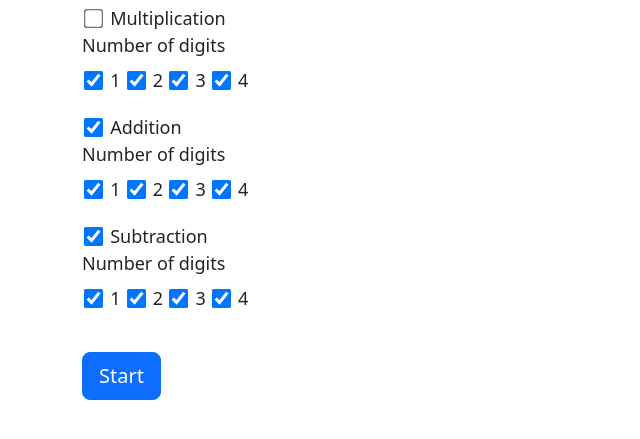
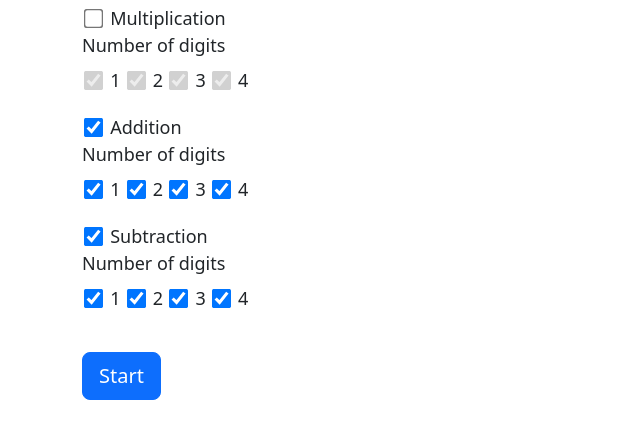
Before and after one commit to dlh89/Mental-Maths, a plain HTML site: page index.html in a window 1280 px wide. Both pictures are taken after a click on the checkbox "Multiplication". Shown: the part 133-572 px from the top of the page, without its empty margins (0-640 px from the left). Drawn offline with nearby package versions, Linux system fonts and the light colour scheme.

Commit message:
Disable child fields when parent question type is unchecked

```diff
--- a/index.html
+++ b/index.html
@@ -17,56 +17,56 @@
                     <fieldset class="start-form__fieldset">
                         <legend class="heading-2">Question types</legend>
                         <div>
-                            <input type="checkbox" name="question_types" id="multiplication" value="multiplication" checked>
+                            <input type="checkbox" name="question_types" id="multiplication" value="multiplication" class="js-parent-field" checked>
                             <label for="multiplication">Multiplication</label>
-                        </div>
                             <fieldset class="type-subset">
                                 <legend class="heading-3">Number of digits</legend>
                                 <div>
-                                <input type="checkbox" name="multiplication_digits" id="multiplication_1" value="1" checked>
+                                    <input type="checkbox" name="multiplication_digits" id="multiplication_1" value="1" class="js-child-field" checked>
                                     <label for="multiplication_1">1</label>
-                                <input type="checkbox" name="multiplication_digits" id="multiplication_2" value="2" checked>
+                                    <input type="checkbox" name="multiplication_digits" id="multiplication_2" value="2" class="js-child-field" checked>
                                     <label for="multiplication_2">2</label>
-                                <input type="checkbox" name="multiplication_digits" id="multiplication_3" value="3" checked>
+                                    <input type="checkbox" name="multiplication_digits" id="multiplication_3" value="3" class="js-child-field" checked>
                                     <label for="multiplication_3">3</label>
-                                <input type="checkbox" name="multiplication_digits" id="multiplication_4" value="4" checked>
+                                    <input type="checkbox" name="multiplication_digits" id="multiplication_4" value="4" class="js-child-field" checked>
                                     <label for="multiplication_4">4</label>
                                 </div>
                             </fieldset>
+                        </div>
                         <div>
-                            <input type="checkbox" name="question_types" id="addition" value="addition" checked>
+                            <input type="checkbox" name="question_types" id="addition" value="addition" class="js-parent-field" checked>
                             <label for="addition">Addition</label>
-                        </div>
                             <fieldset class="type-subset">
                                 <legend class="heading-3">Number of digits</legend>
                                 <div>
-                                <input type="checkbox" name="addition_digits" id="addition_1" value="1" checked>
+                                    <input type="checkbox" name="addition_digits" id="addition_1" value="1" class="js-child-field" checked>
                                     <label for="addition_1">1</label>
-                                <input type="checkbox" name="addition_digits" id="addition_2" value="2" checked>
+                                    <input type="checkbox" name="addition_digits" id="addition_2" value="2" class="js-child-field" checked>
                                     <label for="addition_2">2</label>
-                                <input type="checkbox" name="addition_digits" id="addition_3" value="3" checked>
+                                    <input type="checkbox" name="addition_digits" id="addition_3" value="3" class="js-child-field" checked>
                                     <label for="addition_3">3</label>
-                                <input type="checkbox" name="addition_digits" id="addition_4" value="4" checked>
+                                    <input type="checkbox" name="addition_digits" id="addition_4" value="4" class="js-child-field" checked>
                                     <label for="addition_4">4</label>
                                 </div>
                             </fieldset>
+                        </div>
                         <div>
-                            <input type="checkbox" name="question_types" id="subtraction" value="subtraction" checked>
+                            <input type="checkbox" name="question_types" id="subtraction" value="subtraction" class="js-parent-field" checked>
                             <label for="subtraction">Subtraction</label>
-                        </div>
                             <fieldset class="type-subset">
                                 <legend class="heading-3">Number of digits</legend>
                                 <div>
-                                <input type="checkbox" name="subtraction_digits" id="subtraction_1" value="1" checked>
+                                    <input type="checkbox" name="subtraction_digits" id="subtraction_1" value="1" class="js-child-field" checked>
                                     <label for="subtraction_1">1</label>
-                                <input type="checkbox" name="subtraction_digits" id="subtraction_2" value="2" checked>
+                                    <input type="checkbox" name="subtraction_digits" id="subtraction_2" value="2" class="js-child-field" checked>
                                     <label for="subtraction_2">2</label>
-                                <input type="checkbox" name="subtraction_digits" id="subtraction_3" value="3" checked>
+                                    <input type="checkbox" name="subtraction_digits" id="subtraction_3" value="3" class="js-child-field" checked>
                                     <label for="subtraction_3">3</label>
-                                <input type="checkbox" name="subtraction_digits" id="subtraction_4" value="4" checked>
+                                    <input type="checkbox" name="subtraction_digits" id="subtraction_4" value="4" class="js-child-field" checked>
                                     <label for="subtraction_4">4</label>
                                 </div>
                             </fieldset>
+                        </div>
                     </fieldset>
                     <input type="submit" value="Start" class="btn btn-primary btn-lg">
                 </form>
--- a/script.js
+++ b/script.js
@@ -16,3 +16,25 @@ formFields.forEach(function(field) {
 form.addEventListener('change', function(e) {
     localStorage.setItem(e.target.id, e.target.checked);
 });
+
+const parentFields = document.querySelectorAll('.js-parent-field');
+
+parentFields.forEach(function(parent) {
+    handleDisableChildren(parent);
+
+    parent.addEventListener('change', function(e) {
+       handleDisableChildren(e.target);
+    });
+});
+
+function handleDisableChildren(parent) {
+    const children = parent.closest('div').querySelectorAll('.js-child-field');
+
+    children.forEach(function(child) {
+        if (parent.checked) {
+            child.removeAttribute('disabled');
+        } else {
+            child.setAttribute('disabled', true);
+        }
+    });
+}
```
Lines whose indentation alone changed are shown as unchanged.
